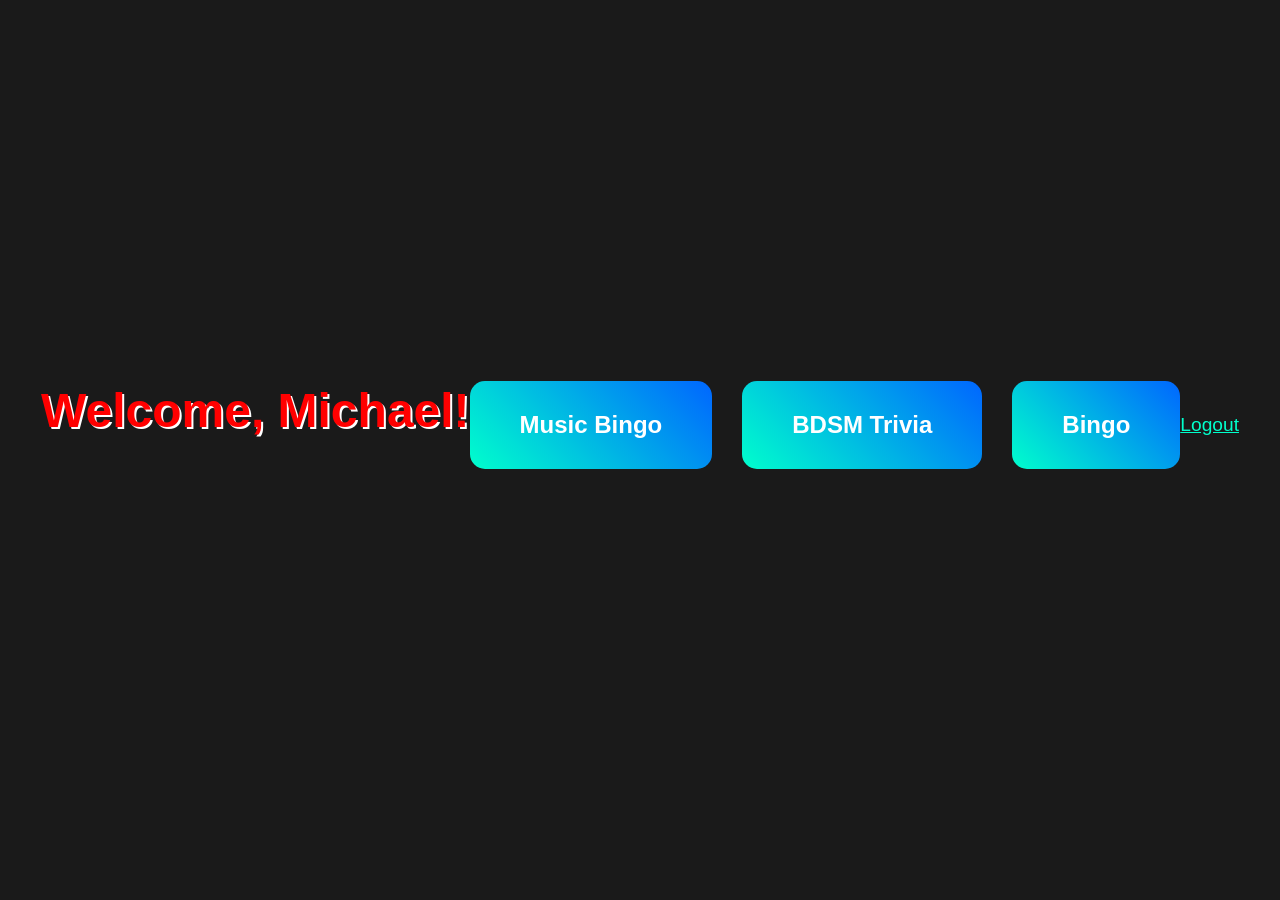
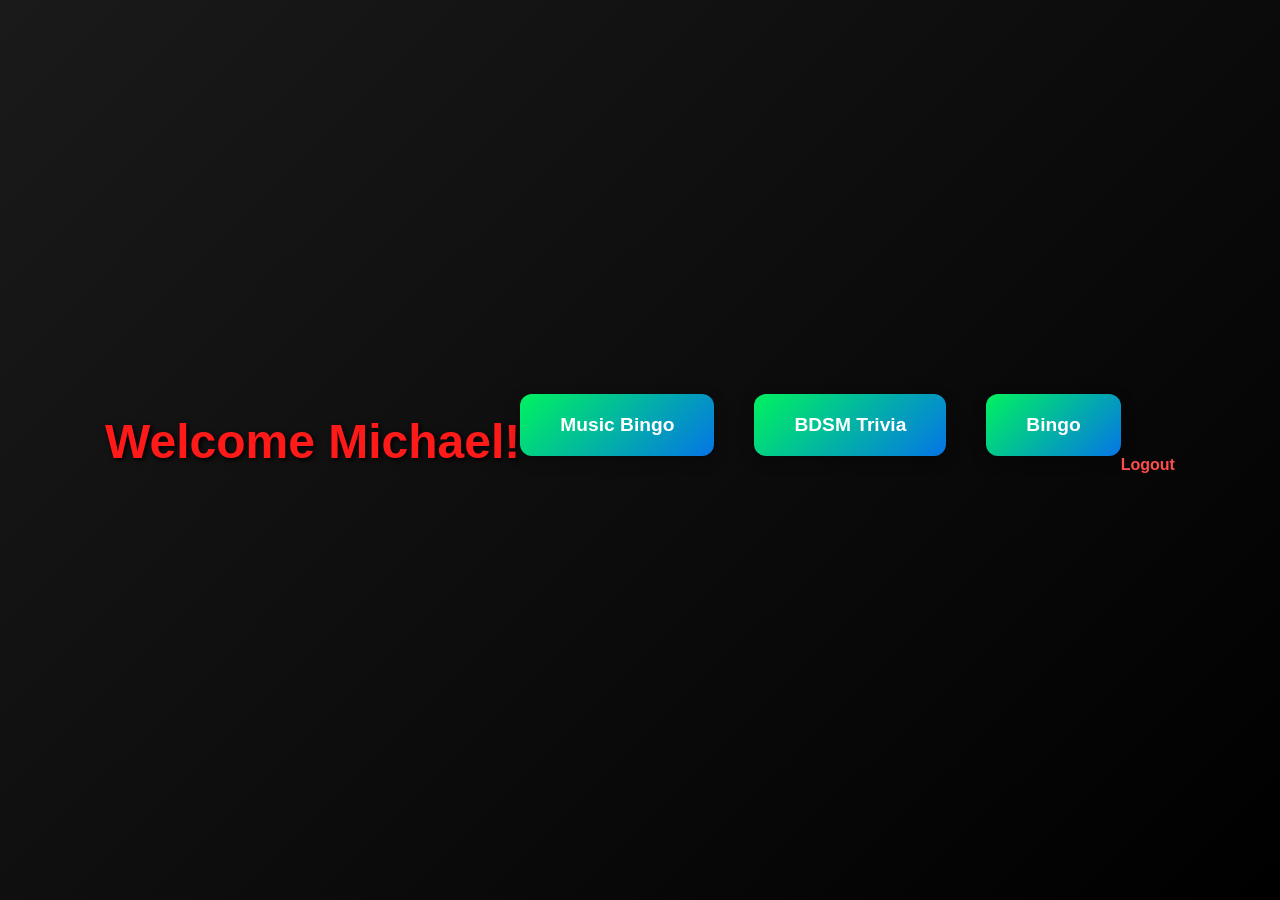
Before and after one commit to TimelessEntertainment/Bingo, a plain HTML site: page dashboard.html in a window 1280 px wide. Before the commit the page ends 800 px from the top, so only its background shows below. Drawn offline with Linux system fonts and the light colour scheme.

Commit message:
Update dashboard.html

```diff
--- a/dashboard.html
+++ b/dashboard.html
@@ -6,60 +6,104 @@
     <link rel="stylesheet" href="style.css">
     <style>
         body {
-            background: #1a1a1a;
-            color: #fff;
-            font-family: Arial, sans-serif;
+            background: linear-gradient(135deg, #1a1a1a, #000);
+            color: white;
+            font-family: 'Arial', sans-serif;
             text-align: center;
-            margin: 0;
-            padding: 0;
+            padding: 50px;
         }
+
         h1 {
             font-size: 3em;
-            margin: 30px 0 10px 0;
-            color: #ff0000; /* Extreme Bar style */
-            text-shadow: 2px 2px #fff;
+            color: #ff1a1a;
+            margin-bottom: 50px;
+            text-shadow: 2px 2px 5px #000;
         }
+
         .games-container {
             display: flex;
             justify-content: center;
+            gap: 40px;
             flex-wrap: wrap;
-            gap: 30px;
-            margin-top: 50px;
+            margin-bottom: 50px;
         }
+
         .game-btn {
-            background: linear-gradient(45deg, #00ffcc, #0066ff);
-            color: #fff;
-            padding: 30px 50px;
-            font-size: 1.5em;
+            display: inline-block;
+            padding: 20px 40px;
+            font-size: 1.2em;
             font-weight: bold;
-            border-radius: 15px;
-            cursor: pointer;
+            border-radius: 12px;
+            text-decoration: none;
+            color: white;
+            background: linear-gradient(135deg, #00f260, #0575e6);
+            box-shadow: 0 5px 15px rgba(0,0,0,0.3);
             transition: transform 0.2s, box-shadow 0.2s;
-            text-decoration: none;
         }
+
         .game-btn:hover {
             transform: scale(1.1);
-            box-shadow: 0 0 20px #00ffcc;
+            box-shadow: 0 8px 25px rgba(0,0,0,0.5);
         }
+
         .logout-link {
+            color: #ff4d4d;
+            font-weight: bold;
+            text-decoration: none;
+            font-size: 1em;
             display: block;
-            margin-top: 50px;
-            color: #00ffcc;
-            font-size: 1.2em;
+            margin-top: 30px;
+        }
+
+        .logout-link:hover {
             text-decoration: underline;
-            cursor: pointer;
+        }
+
+        /* Optional: space for images under buttons */
+        .placeholder {
+            margin-top: 30px;
+            height: 150px;
         }
     </style>
 </head>
 <body>
-    <h1>Welcome, Michael!</h1>
+    <h1>Welcome Michael!</h1>
     <div class="games-container">
         <a class="game-btn" href="music_bingo.html">Music Bingo</a>
-        <a class="game-btn" href="BDSM Trivia/index.html">BDSM Trivia</a>
-        <a class="game-btn" href="Bingo/bingo.html">Bingo</a>
+        <a class="game-btn" href="bdsm_trivia.html">BDSM Trivia</a>
+        <a class="game-btn" href="bingo.html">Bingo</a>
     </div>
-    <span class="logout-link" onclick="logout()">Logout</span>
 
-    <script type="module" src="script.js"></script>
+    <div class="placeholder">
+        <!-- Space for images or other content -->
+    </div>
+
+    <a href="#" class="logout-link" id="logout-link">Logout</a>
+
+    <script type="module">
+        import { initializeApp } from "https://www.gstatic.com/firebasejs/12.3.0/firebase-app.js";
+        import { getAuth, signOut } from "https://www.gstatic.com/firebasejs/12.3.0/firebase-auth.js";
+
+        const firebaseConfig = {
+          apiKey: "AIzaSyCizkQLkKhxlQSRZ7J378jLDVlqPdadu78",
+          authDomain: "music-bingo-login.firebaseapp.com",
+          projectId: "music-bingo-login",
+          storageBucket: "music-bingo-login.firebasestorage.app",
+          messagingSenderId: "814220049067",
+          appId: "1:814220049067:web:b7a771786e67e9bfa055ee"
+        };
+
+        const app = initializeApp(firebaseConfig);
+        const auth = getAuth(app);
+
+        const logoutLink = document.getElementById("logout-link");
+        logoutLink.addEventListener("click", () => {
+            signOut(auth).then(() => {
+                window.location.href = "login.html";
+            }).catch((error) => {
+                alert(error.message);
+            });
+        });
+    </script>
 </body>
 </html>
```
